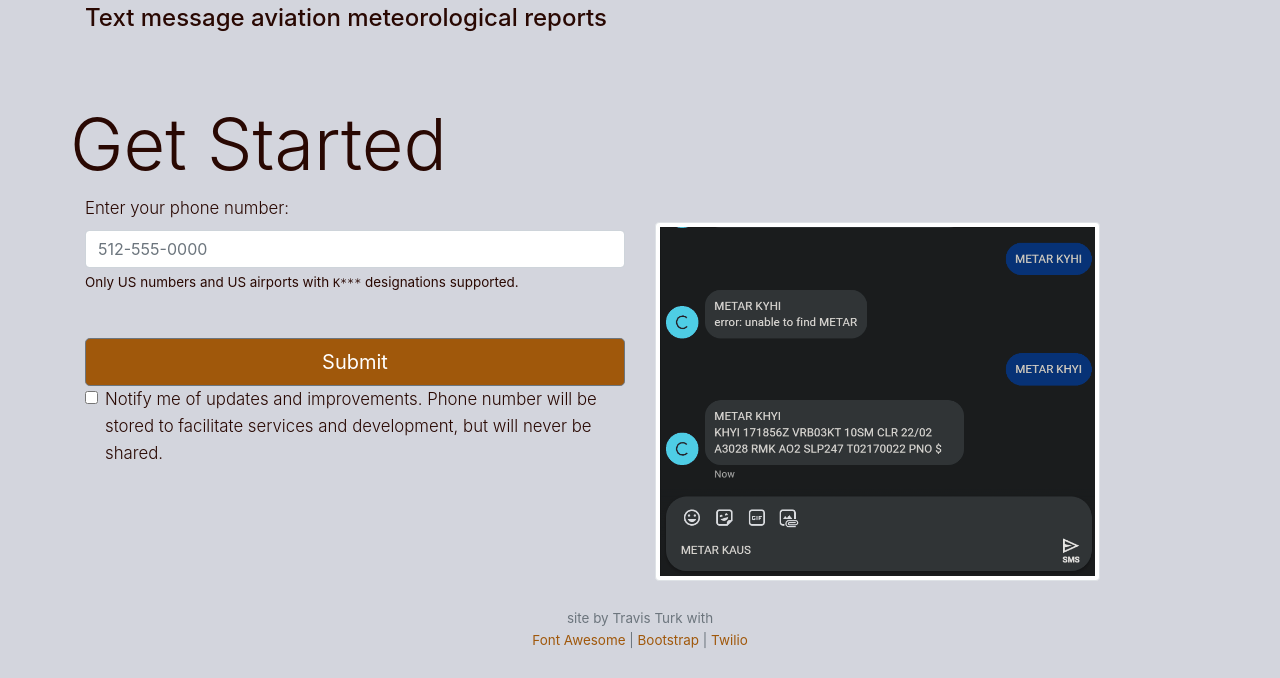
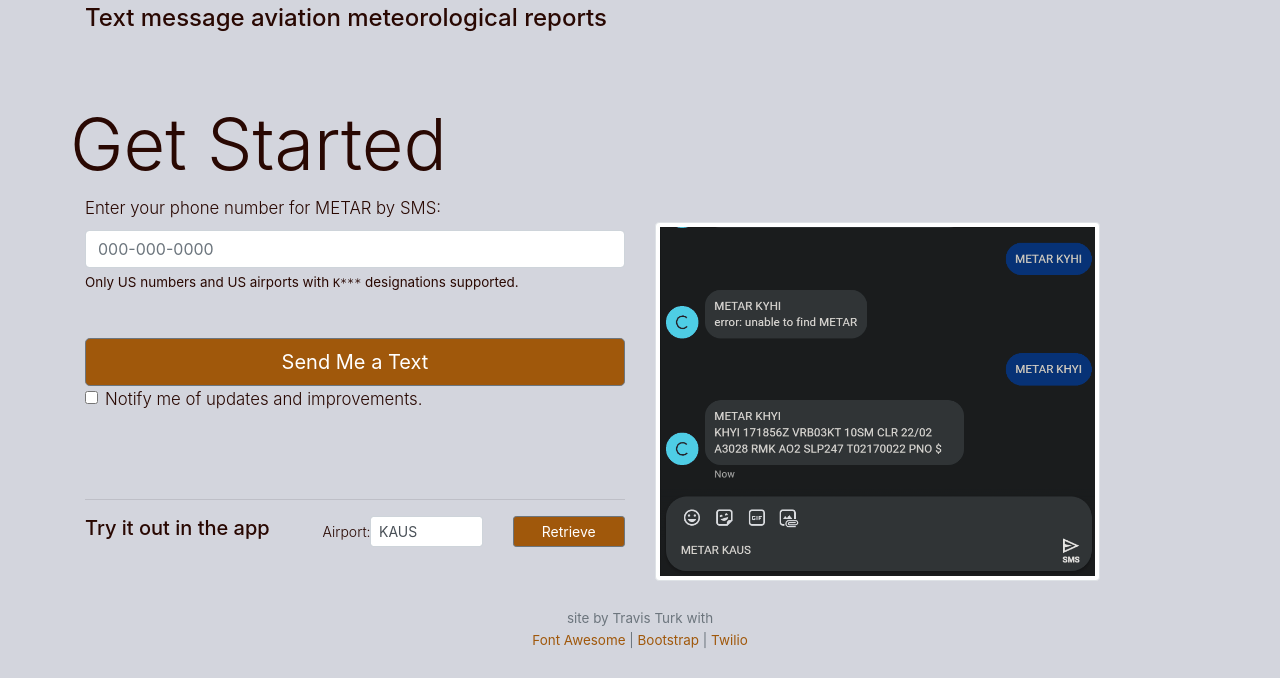
Before and after one commit to Turkosaurus/webpage, a Flask app: page /metar in a window 1280 px wide. Shown: the part 204-882 px from the top of the page. Run offline with Flask 2, Linux system fonts and the light colour scheme; some libraries are stand-ins or nearby versions.

Commit message:
added instant in-app metar and /metar welcome text

```diff
--- a/application.py
+++ b/application.py
@@ -31,7 +31,7 @@ app.secret_key = os.getenv('SECRET_KEY')
 conn = psycopg2.connect(os.getenv('DATABASE_URL'))
 
 # Twilio configuration
-messaging_service_sid='MGd24392f1df2b12a99eb4b85d2bdd4aec'
+messaging_service_sid = os.getenv('TWILIO_MESSAGING_SERVICE_SID')
 account_sid = os.getenv('TWILIO_ACCOUNT_SID')
 auth_token = os.getenv('TWILIO_AUTH_TOKEN')
 number_turk = os.getenv('NUMBER_TURK')
@@ -138,6 +138,7 @@ def scrape():
 
 
 def fetch_metar(airport):
+    print(f"Fetching METAR for {airport}")
 
     # https://www.aviationweather.gov/adds/dataserver_current/current/
     metars = requests.get('https://www.aviationweather.gov/adds/dataserver_current/current/metars.cache.csv')
@@ -171,8 +172,18 @@ def fetch_metar(airport):
                     if row[1] == airport.upper():
                         result = row[0]
 
+    return (result)
 
-    return (result)
+
+def send_msg(recipient, message):
+    message = client.messages.create(
+        body = message,
+        messaging_service_sid=messaging_service_sid,
+        to = recipient
+    )
+
+    return 0
+
 
 
 def style_metar():
@@ -233,6 +244,7 @@ def bio():
     return render_template("bio.html")
 
 
+
 @app.route("/ping", methods=['POST'])
 def ping():
 
@@ -256,6 +268,7 @@ def ping():
     return redirect('/')
 
 
+
 @app.route("/message", methods=['POST'])
 def message():
 
@@ -263,9 +276,30 @@ def message():
     # Get the message the user sent our Twilio number
     body = request.values.get('Body', None)
     num_from = request.values.get('From', None)
+    MessageSid = request.values.get('MessageSid', None)
     NumMedia = request.values.get('NumMedia', None) # The number of media items associated with your message
 
-    print(f"Message received:")
+
+    cur = conn.cursor()
+    cur.execute("SELECT * FROM numbers WHERE number=%(number)s", {'number': number})
+    existing = cur.fetchone()
+    if not existing:
+        time = datetime.datetime.utcnow().isoformat()
+        cur.execute("INSERT INTO numbers (number, notify, created_on) VALUES (%s, %s, %s)", (num_from, 'False', time))
+
+    cur.execute("SELECT num_id FROM numbers WHERE number=%(num_from)s", {'num_from': num_from})
+    num_id = cur.fetchone()[0]
+    print(f"Creating activity for num_id:{num_id}")
+
+    time = datetime.datetime.utcnow().isoformat()
+    activity = "message"
+    cur.execute("INSERT INTO activity (num_id, timestamp, activity, messagesid) VALUES (%s, %s, %s, %s)", (num_id, time, activity, MessageSid))
+
+    conn.commit()
+    cur.close()
+
+
+    print("Message received:")
     print(f"from: {num_from}\n")
     print(body)
 
@@ -276,17 +310,11 @@ def message():
     # Start our TwiML response
     resp = MessagingResponse()
 
-    # Check for Main Menu
-    menu_words = ['INFO', 'Info' 'info', 'MENU', 'Menu', 'menu', 'OPTIONS', 'Options', 'options']
-    if any(x in body for x in menu_words):
-        resp.message(f'''
-        MENU\n
-        "METAR K___"\n
-        ''')
-        # "Punch time/in/out"\n
+    response_match = False
 
     metar_words = ['METAR', 'Metar', 'metar']
     if any(x in body for x in metar_words):
+        response_match = True
 
         # Find all airports in text
         airports = re.findall("([Kk]...)", body)
@@ -299,8 +327,27 @@ def message():
         resp.message(f"METAR {airports[0]}\n{metar}")
 
     if 'Punch time' in body:
+        response_match = True
         timedata = punch()
         resp.message(f"Time Card\n---\n{timedata}")
+
+    if response_match == False:
+
+        resp.message(f'''
+        https://www.turkosaur.us/metar
+        MENU
+        METAR K___
+        ''')
+
+        # Check for Main Menu
+        # menu_words = ['INFO', 'Info' 'info', 'MENU', 'Menu', 'menu', 'OPTIONS', 'Options', 'options']
+        # if any(x in body for x in menu_words):
+            # response_match = True
+            # resp.message(f'''
+            # __MENU__
+            # METAR K___
+            # ''')
+            # "Punch time/in/out"\n
 
     return str(resp)
 
@@ -313,6 +360,7 @@ def message_status():
 
 @app.route("/metar", methods=['GET', 'POST'])
 def metar():
+
     if request.method == 'GET':
         return render_template('cluck.html')
 
@@ -323,19 +371,22 @@ def metar():
         if notify != 'true':
             notify = False
 
+        print(f"number:{number}")
+
         # Convert to E.164 per
         # https://www.twilio.com/docs/lookup/tutorials/validation-and-formatting#validate-a-national-phone-number
-        phone_number = client.lookups \
-                     .v1 \
-                     .phone_numbers(number) \
-                     .fetch(country_code='US')
+        try:
+            phone_number = client.lookups \
+                        .v1 \
+                        .phone_numbers(number) \
+                        .fetch(country_code='US')
 
-        if phone_number.phone_number is None:
+        except:
             flash("Invalid Number")
 
         else:
-
             number = phone_number.phone_number
+            print(f"received text from:{number}")
 
             cur = conn.cursor()
             # cur.execute("SELECT * FROM numbers")
@@ -358,9 +409,21 @@ def metar():
             conn.commit()
             cur.close()
 
+            message = "Thanks for signing up for METAR by SMS by Turkosaurus. Reply 'METAR KAUS' or 'METAR KLAX' for weather."
+            send_msg(number, message)
+
             flash("Thank you. We'll be in touch soon!")
 
-        return redirect('/metar')
+        return redirect("/metar")
+
+@app.route("/metar/now", methods=['POST'])
+def metar_button():
+
+    airport = request.form.get("airport")
+
+    metar = fetch_metar(airport)
+    flash(f"{metar}")
+    return redirect("/metar")
 
 
 @app.route("/resume")
--- a/static/styles.css
+++ b/static/styles.css
@@ -29,7 +29,7 @@ th, code {
 }
 
 .alert {
-    padding-top: 80px;
+    padding-top: 70px;
 }
 
 .carousel {
--- a/templates/cluck.html
+++ b/templates/cluck.html
@@ -27,25 +27,51 @@
         <div class="col-lg-6 col-md-6 col-sm-12">
             <form action="/metar" method="post">
                 <div class="form-group">
-                    <label for="phone" class="col-">Enter your phone number:</label>
-                    <input class="form-control" type="tel" id="number" name="number" pattern="[0-9]{3}-[0-9]{3}-[0-9]{4}" placeholder="512-555-0000">
+                    <label for="phone" class="col-">Enter your phone number for METAR by SMS:</label>
+                    <input class="form-control" type="tel" id="number" name="number" pattern="[0-9]{3}-[0-9]{3}-[0-9]{4}" placeholder="000-000-0000">
                     <small>
                         Only US numbers and US airports with <code>K***</code> designations supported.
                     </small>
                 </div>
                 <br>
-                <input type="submit" value="Submit" class="btn btn-lg btn-secondary btn-block">
+                <input type="submit" value="Send Me a Text" class="btn btn-lg btn-secondary btn-block">
                 <div class="form-group">
                     <div class="form-check">
                         <input class="form-check-input" type="checkbox" id="notify" name="notify" value="true">
                         <label class="form-check-label" for="notify">
-                            Notify me of updates and improvements. Phone number will be stored to facilitate services and development, but will never be shared.
+                            Notify me of updates and improvements.
                         </label>
                     </div>
                 </div>
                 <br>
             </form>
+
+            <br>
+            <hr>
+
+            <form action="/metar/now" method="post">
+                <div class="form-group row">
+                    <h5 class="col-sm-5">
+                        Try it out in the app
+                    </h5>
+                    <label for="airport" class="col-sm-1 col-form-label-sm">Airport:</label>
+                    <label for="airport" class=""></label>
+                    <div class="col-sm-3">
+                      <input class="form-control form-control-sm" type="text" id="airport" name="airport" value="KAUS" maxlength="4">
+                    </div>
+                    <div class="col-sm-3">
+                        <input type="submit" value="Retrieve" title="METAR will show at top" class="btn btn-sm btn-block btn-secondary">
+                    </div>
+                  </div>
+            </form>
+
+
         </div>
+
+
+
+
+
 
         <div class="col-lg-5 col-md-6 col-sm-12">
             <br>
```
Also changed, not shown: static/metars.csv.
